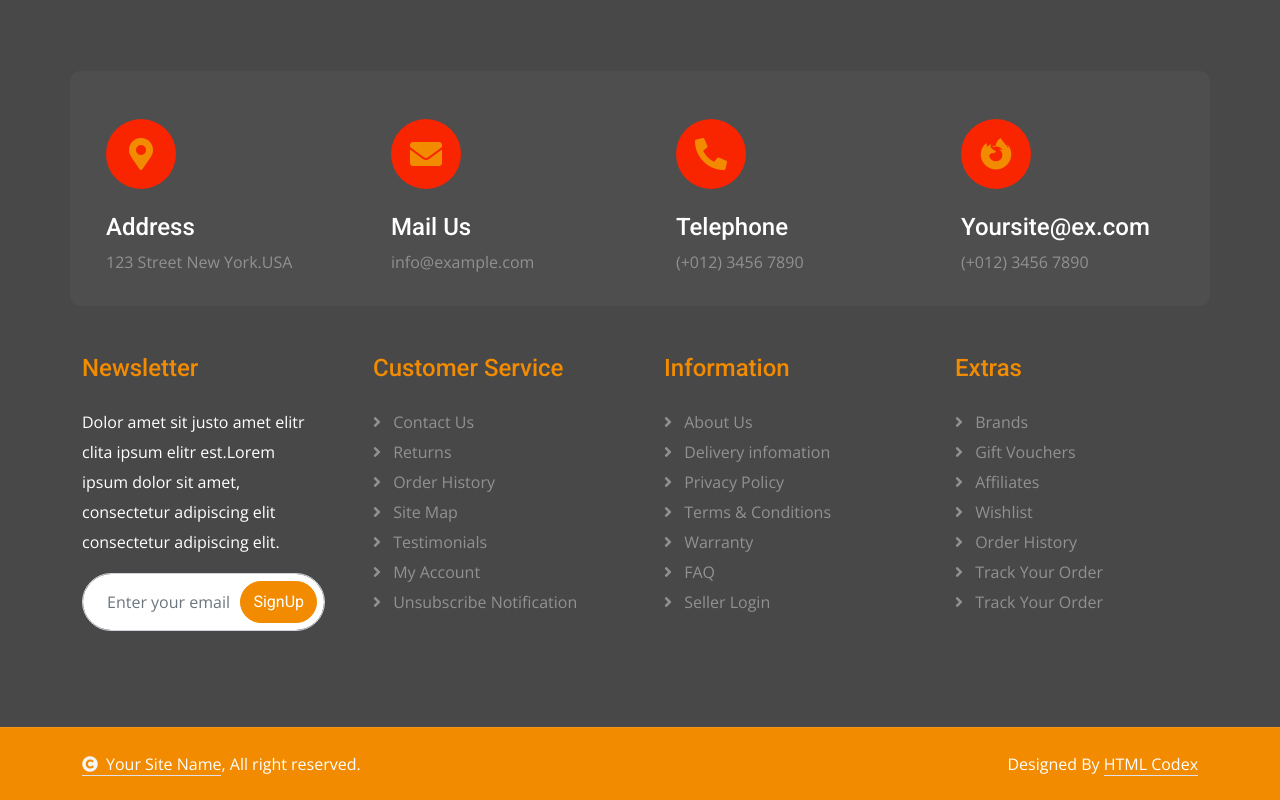
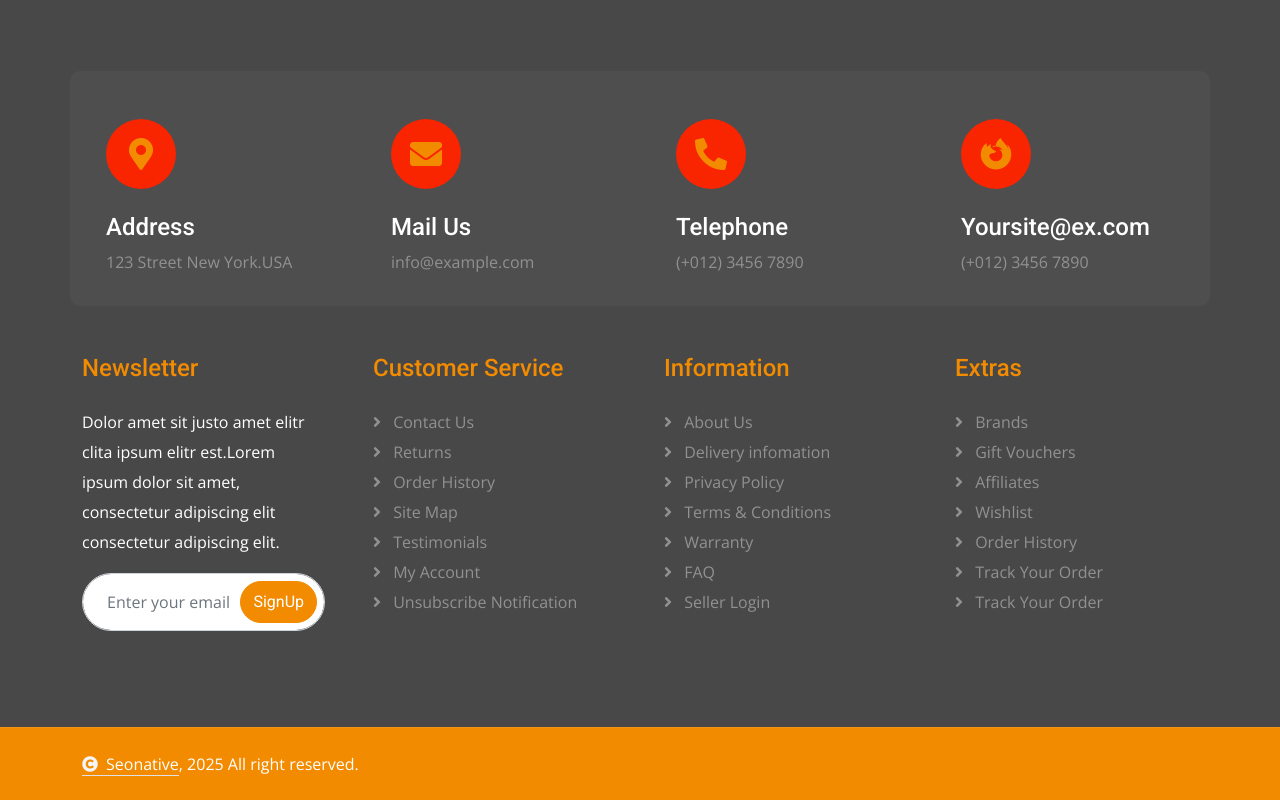
Before and after one commit to kevinpaul521/seonative, a plain HTML site: page shop.html in a window 1280 px wide. Shown: the part 3489-4289 px from the top of the page. Drawn offline with nearby package versions, Linux system fonts and the light colour scheme.

Commit message:
Update shop.html

```diff
--- a/shop.html
+++ b/shop.html
@@ -1427,14 +1427,10 @@
             <div class="container">
                 <div class="row g-4 align-items-center">
                     <div class="col-md-6 text-center text-md-start mb-md-0">
-                        <span class="text-white"><a href="#" class="border-bottom text-white"><i class="fas fa-copyright text-light me-2"></i>Your Site Name</a>, All right reserved.</span>
+                        <span class="text-white"><a href="#" class="border-bottom text-white"><i class="fas fa-copyright text-light me-2"></i>Seonative</a>, 2025 All right reserved.</span>
                     </div>
                     <div class="col-md-6 text-center text-md-end text-white">
 
-                        <!--/*** This template is free as long as you keep the below author’s credit link/attribution link/backlink. ***/-->
-                        <!--/*** If you'd like to use the template without the below author’s credit link/attribution link/backlink, ***/-->
-                        <!--/*** you can purchase the Credit Removal License from "https://htmlcodex.com/credit-removal". ***/-->
-                        Designed By <a class="border-bottom text-white" href="https://htmlcodex.com">HTML Codex</a>
                     </div>
                 </div>
             </div>
```
